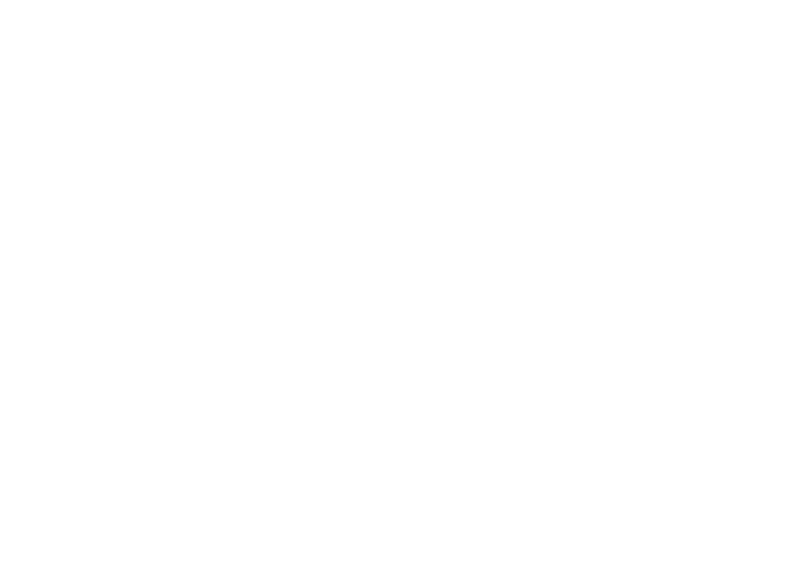
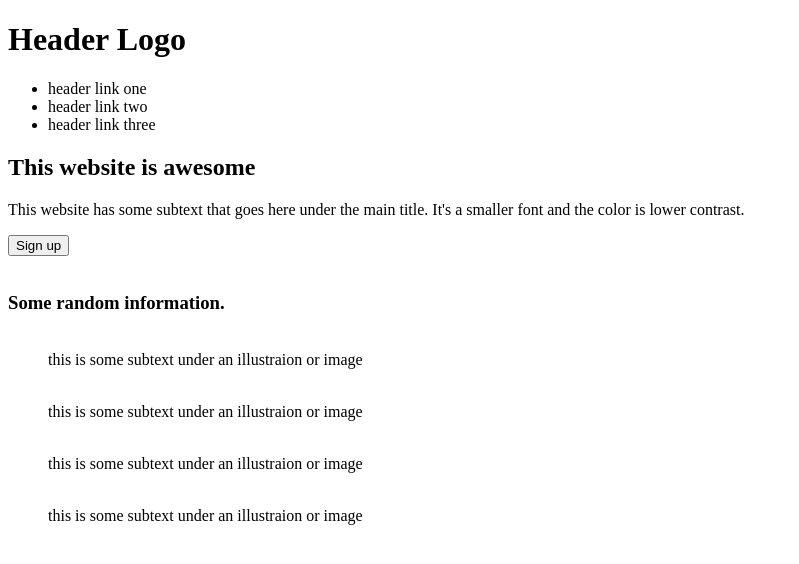
Before and after one commit to adamhaouam/landing-page, a plain HTML site: page index.html in a window 1280 px wide. Shown: the whole page, without its empty margins (0-799 px from the left). Drawn offline with Linux system fonts and the light colour scheme.

Commit message:
add header and content to index.html
add header and first two sections to index.html file

```diff
--- a/index.html
+++ b/index.html
@@ -6,6 +6,60 @@
     <title>Document</title>
 </head>
 <body>
+    <div class="header">
+        <h1>Header Logo</h1>
+        <ul>
+            <li>header link one</li>
+            <li>header link two</li>
+            <li>header link three</li>
+        </ul>
+    </div>
+
+    <div class="content1">
+        <div class="content1left">
+            <h2>This website is awesome</h2>
+            <p>This website has some subtext that goes here under the main title. It's a smaller font and the color is lower contrast.</p>
+            <button class="signupbutton">Sign up</button>
+        </div>
+        <img>
+    </div>
+
+    <div class="content2">
+        <h3>Some random information.</h3>
+        <div class="cards">
+            <figure class="card">
+                <img src="" alt="">
+                <figcaption>this is some subtext under an illustraion or image</figcaption>
+            </figure>
+            <figure class="card">
+                <img src="" alt="">
+                <figcaption>this is some subtext under an illustraion or image</figcaption>
+            </figure>
+            <figure class="card">
+                <img src="" alt="">
+                <figcaption>this is some subtext under an illustraion or image</figcaption>
+            </figure>
+            <figure class="card">
+                <img src="" alt="">
+                <figcaption>this is some subtext under an illustraion or image</figcaption>
+            </figure>
+        </div>
+
+    </div>
+
+
+    <div class="quote">
+
+
+    </div>
+
+
+    <div class="signup">
+
+
+    </div>
+
+
 
 </body>
 </html>
```
